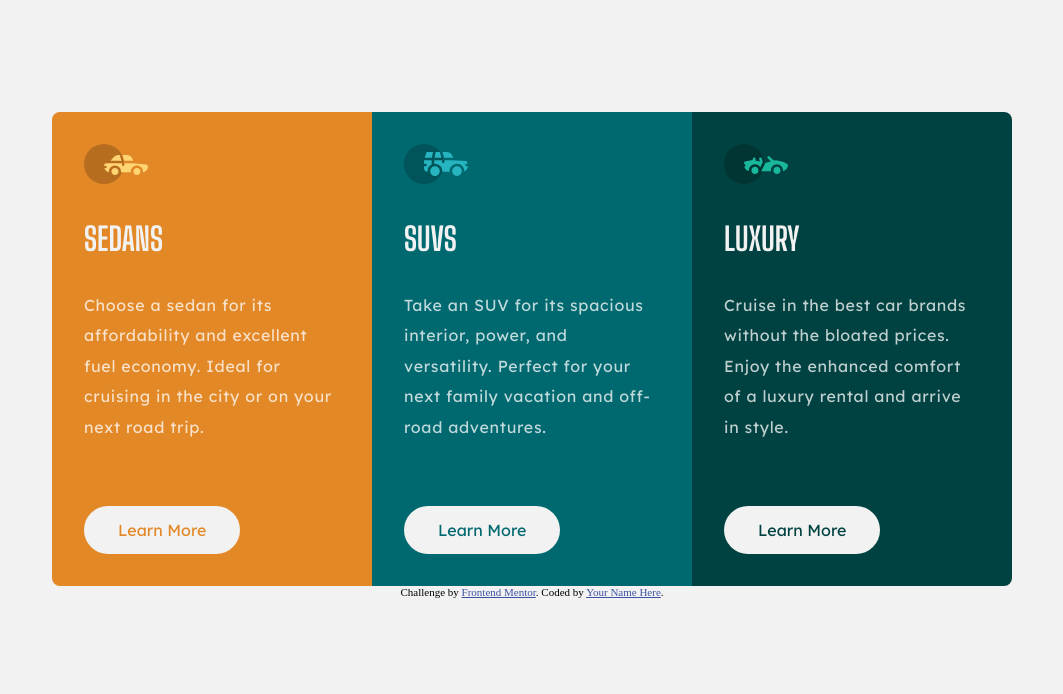
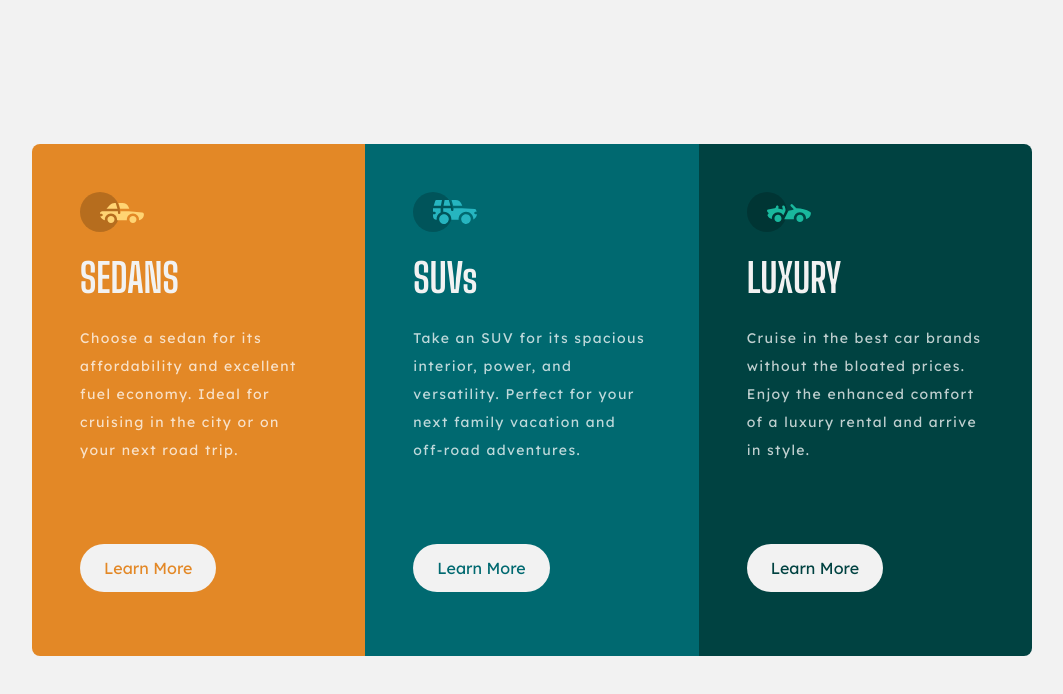
Before and after one commit to star-369/4-3-Column-Preview-Card-Component-Main, a website: page docs/index.html in a window 1280 px wide. Shown: the whole page, without its empty margins (108-1171 px from the left). Drawn offline with Linux system fonts and the light colour scheme.

Commit message:
Adding tailwind and revision

```diff
--- a/index.html
+++ b/docs/index.html
@@ -13,14 +13,6 @@
     />
     <title>Frontend Mentor | 3-column preview card component</title>
 
-    <!--fonts-->
-    <link rel="preconnect" href="https://fonts.googleapis.com" />
-    <link rel="preconnect" href="https://fonts.gstatic.com" crossorigin />
-    <link
-      href="https://fonts.googleapis.com/css2?family=Big+Shoulders+Display:wght@700&family=Lexend+Deca&display=swap"
-      rel="stylesheet"
-    />
-
     <!-- Feel free to remove these styles or customise in your own stylesheet 👍 -->
     <style>
       .attribution {
@@ -34,9 +26,13 @@
     </style>
   </head>
 
-  <body>
-    <main>
-      <section>
+  <body
+    class="grid min-h-screen px-4 py-8 bg-very-light-gray place-items-center"
+  >
+    <main
+      class="xl:w-[1000px] grid grid-cols-[repeat(auto-fit,_minmax(330px,_1fr))] font-lexend-deca rounded-lg overflow-hidden"
+    >
+      <section class="p-10 xl:p-12 bg-bright-orange">
         <svg width="64" height="40" xmlns="http://www.w3.org/2000/svg">
           <g fill="none" fill-rule="evenodd">
             <circle fill="#000" opacity=".201" cx="20" cy="20" r="20" />
@@ -47,17 +43,26 @@
             />
           </g>
         </svg>
-        <h1>Sedans</h1>
-        <p>
+        <h1
+          class="my-4 text-very-light-gray font-bold text-[2.5rem] font-big-shoulder"
+        >
+          SEDANS
+        </h1>
+        <p
+          class="text-sm text-transparent-white font-normal leading-[2] tracking-widest"
+        >
           Choose a sedan for its affordability and excellent fuel economy. Ideal
           for cruising in the city or on your next road trip.
         </p>
-        <button type="button" class="first button-hoverable">
+        <button
+          type="button"
+          class="px-6 py-3 my-4 xl:mt-20 rounded-full hover:outline hover:outline-2 hover:outline-very-light-gray hover:[background:_none] hover:text-very-light-gray bg-very-light-gray text-bright-orange"
+        >
           <span> Learn More</span>
         </button>
       </section>
 
-      <section>
+      <section class="p-10 xl:p-12 bg-dark-cyan">
         <svg width="64" height="40" xmlns="http://www.w3.org/2000/svg">
           <g fill="none" fill-rule="evenodd">
             <circle fill="#000" opacity=".201" cx="20" cy="20" r="20" />
@@ -68,17 +73,26 @@
             />
           </g>
         </svg>
-        <h2>SUVs</h2>
-        <p>
+        <h2
+          class="my-4 text-very-light-gray font-bold text-[2.5rem] font-big-shoulder"
+        >
+          SUVs
+        </h2>
+        <p
+          class="text-sm text-transparent-white font-normal leading-[2] tracking-widest"
+        >
           Take an SUV for its spacious interior, power, and versatility. Perfect
           for your next family vacation and off-road adventures.
         </p>
-        <button type="button" class="second button-hoverable">
+        <button
+          type="button"
+          class="px-6 py-3 my-4 xl:mt-20 rounded-full hover:outline hover:outline-2 hover:outline-very-light-gray hover:[background:_none] hover:text-very-light-gray bg-very-light-gray text-dark-cyan"
+        >
           <span> Learn More</span>
         </button>
       </section>
 
-      <section>
+      <section class="p-10 xl:p-12 bg-very-dark-cyan">
         <svg width="64" height="40" xmlns="http://www.w3.org/2000/svg">
           <g fill="none" fill-rule="evenodd">
             <circle fill="#000" opacity=".201" cx="20" cy="20" r="20" />
@@ -89,18 +103,27 @@
             />
           </g>
         </svg>
-        <h2>Luxury</h2>
-        <p>
+        <h2
+          class="my-4 text-very-light-gray font-bold text-[2.5rem] font-big-shoulder"
+        >
+          LUXURY
+        </h2>
+        <p
+          class="text-sm text-transparent-white font-normal leading-[2] tracking-widest"
+        >
           Cruise in the best car brands without the bloated prices. Enjoy the
           enhanced comfort of a luxury rental and arrive in style.
         </p>
-        <button type="button" class="third button-hoverable">
+        <button
+          type="button"
+          class="px-6 py-3 my-4 xl:mt-20 rounded-full hover:outline hover:outline-2 hover:outline-very-light-gray hover:[background:_none] hover:text-very-light-gray bg-very-light-gray text-very-dark-cyan"
+        >
           <span> Learn More</span>
         </button>
       </section>
     </main>
 
-    <footer>
+    <footer class="hidden">
       <div class="attribution">
         Challenge by
         <a href="https://www.frontendmentor.io?ref=challenge" target="_blank"
--- /dev/null
+++ b/docs/src/style.css
@@ -0,0 +1,18 @@
+@import url("https://fonts.googleapis.com/css2?family=Big+Shoulders+Display:wght@700&display=swap");
+@import url("https://fonts.googleapis.com/css2?family=Lexend+Deca&display=swap");
+
+@tailwind base;
+@tailwind components;
+@tailwind utilities;
+
+:root {
+  --bright-orange: hsl(31, 77%, 52%);
+  --dark-cyan: hsl(184, 100%, 22%);
+  --very-dark-cyan: hsl(179, 100%, 13%);
+
+  --transparent-white: hsla(0, 0%, 100%, 0.75);
+  --very-light-gray: hsl(0, 0%, 95%);
+
+  --lexend-deca: "Lexend Deca", sans-serif;
+  --big-shoulder: "Big Shoulders Display", serif;
+}
--- a/style.css
+++ /dev/null
@@ -1,134 +0,0 @@
-:root {
-  --bright-orange: hsl(31, 77%, 52%);
-  --dark-cyan: hsl(184, 100%, 22%);
-  --very-dark-cyan: hsl(179, 100%, 13%);
-
-  --transparent-white: hsla(0, 0%, 100%, 0.75);
-  --very-light-gray: hsl(0, 0%, 95%);
-
-  --lexend-deca-family: "Lexend Deca", sans-serif;
-  --big-shoulder-display: "Big Shoulders Display", serif;
-
-  --regular-weight: 400;
-  --bold-weight: 700;
-}
-
-*,
-*::before,
-*::after {
-  box-sizing: border-box;
-  margin: 0;
-  padding: 0;
-  font: inherit;
-}
-
-body {
-  background: var(--very-light-gray);
-  min-height: 100vh;
-  padding-block: 7rem;
-}
-
-main {
-  display: grid;
-  grid-template-columns: repeat(auto-fit, minmax(250px, 1fr));
-  margin-inline: auto;
-  padding-inline: 10rem;
-}
-
-main > :nth-child(1) {
-  background: var(--bright-orange);
-  border-radius: 0.5rem 0 0 0.5rem;
-}
-
-main > :nth-child(2) {
-  background: var(--dark-cyan);
-}
-
-main > :nth-child(3) {
-  background: var(--very-dark-cyan);
-  border-radius: 0 0.5rem 0.5rem 0;
-}
-
-section {
-  padding: 2rem;
-  height: 100%;
-}
-
-h1,
-h2 {
-  color: var(--very-light-gray);
-  font: var(--bold-weight) 2rem var(--big-shoulder-display);
-  text-transform: uppercase;
-  margin-block: 2rem;
-}
-
-p {
-  color: var(--transparent-white);
-  font: var(--regular-weight) 1rem var(--lexend-deca-family);
-  margin-block-end: 4rem;
-  line-height: 1.9;
-  letter-spacing: 0.7px;
-}
-
-button {
-  border-radius: 2rem;
-  padding: 0.75rem 2rem;
-  background-color: var(--very-light-gray);
-  font: var(--regular-weight) 1rem var(--lexend-deca-family);
-  outline: none;
-  border: 2px solid transparent;
-  cursor: pointer;
-}
-
-button {
-  color: var(--bright-orange);
-}
-
-button.second {
-  color: var(--dark-cyan);
-}
-
-button.third {
-  color: var(--very-dark-cyan);
-}
-
-button.button-hoverable:hover {
-  background: none;
-  border: 2px solid var(--very-light-gray);
-  color: var(--very-light-gray);
-}
-
-/* for one column */
-@media (max-width: 595px) {
-  main > :nth-child(1) {
-    border-radius: 0.5rem 0.5rem 0 0;
-  }
-
-  main > :nth-child(3) {
-    border-radius: 0 0 0.5rem 0.5rem;
-  }
-}
-/* for two column */
-@media (min-width: 596px) {
-  main > :nth-child(1) {
-    border-radius: 0.5rem 0 0 0;
-  }
-  main > :nth-child(2) {
-    border-radius: 0 0.5rem 0.5rem 0;
-  }
-  main > :nth-child(3) {
-    border-radius: 0 0 0.5rem 0.5rem;
-  }
-}
-/* for three column */
-@media (min-width: 846px) {
-  main > :nth-child(1) {
-    border-radius: 0.5rem 0 0 0.5rem;
-  }
-  main > :nth-child(2) {
-    border-radius: 0;
-  }
-  main > :nth-child(3) {
-    border-radius: 0 0.5rem 0.5rem 0;
-  }
-}
--- /dev/null
+++ b/tailwind.config.js
@@ -0,0 +1,24 @@
+/** @type {import('tailwindcss').Config} */
+module.exports = {
+  content: [
+    "./index.html",
+    "./src/**/*.{js,ts,jsx,tsx}",
+    "./docs/**/index.html",
+  ],
+  theme: {
+    extend: {
+      colors: {
+        "bright-orange": "var(--bright-orange)",
+        "dark-cyan": "var(--dark-cyan)",
+        "very-dark-cyan": "var(--very-dark-cyan)",
+        "transparent-white": "var( --transparent-white)",
+        "very-light-gray": "var(--very-light-gray)",
+      },
+      fontFamily: {
+        "lexend-deca": "var(--lexend-deca)",
+        "big-shoulder": "var(--big-shoulder)",
+      },
+    },
+  },
+  plugins: [],
+};
```
Also changed, not shown: package.json (added, +8 -0 lines), docs/images/favicon-32x32.png (renamed from images/favicon-32x32.png), docs/images/icon-luxury.svg (renamed from images/icon-luxury.svg), docs/images/icon-sedans.svg (renamed from images/icon-sedans.svg), docs/images/icon-suvs.svg (renamed from images/icon-suvs.svg), docs/style.css (added), 2 other files.
